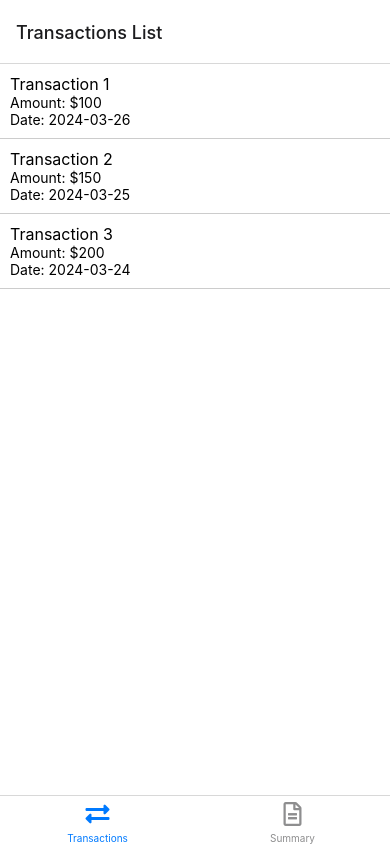
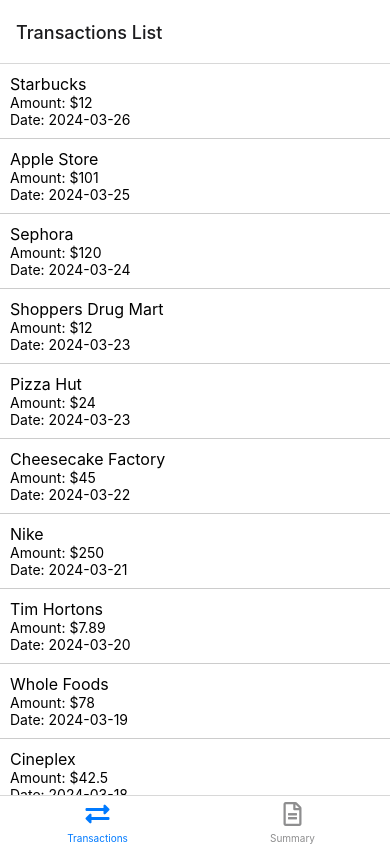
Before and after one commit to vivianebresolin/info-6132-lab-3, a React Native app: screen /Transactions in a window 390 px wide. Built offline with nearby package versions, Linux system fonts and the light colour scheme.

Commit message:
Add mock data for transactions

```diff
--- /dev/null
+++ b/src/data/mockData.js
@@ -0,0 +1,12 @@
+export const transactionsData = [
+  { id: 1, name: 'Starbucks', amount: 12, date: '2024-03-26', location: 'Ottawa, ON' },
+  { id: 2, name: 'Apple Store', amount: 101, date: '2024-03-25', location: 'Toronto, ON' },
+  { id: 3, name: 'Sephora', amount: 120, date: '2024-03-24', location: 'Vancouver, BC' },
+  { id: 4, name: 'Shoppers Drug Mart', amount: 12, date: '2024-03-23', location: 'Montreal, QC' },
+  { id: 5, name: 'Pizza Hut', amount: 24, date: '2024-03-23', location: 'Calgary, AB' },
+  { id: 6, name: 'Cheesecake Factory', amount: 45, date: '2024-03-22', location: 'Edmonton, AB' },
+  { id: 7, name: 'Nike', amount: 250, date: '2024-03-21', location: 'Winnipeg, MB' },
+  { id: 8, name: 'Tim Hortons', amount: 7.89, date: '2024-03-20', location: 'Halifax, NS' },
+  { id: 9, name: 'Whole Foods', amount: 78, date: '2024-03-19', location: 'Victoria, BC' },
+  { id: 10, name: 'Cineplex', amount: 42.50, date: '2024-03-18', location: 'Quebec City, QC' },
+];
--- a/src/screens/Summary/index.js
+++ b/src/screens/Summary/index.js
@@ -1,13 +1,8 @@
 import { Text, View } from "react-native";
+import { transactionsData } from "../../data/mockData";
 import styles from "./styles";
 
 export default function Summary() {
-  const transactionsData = [
-    { id: 1, name: 'Transaction 1', amount: 100 },
-    { id: 2, name: 'Transaction 2', amount: 150 },
-    { id: 3, name: 'Transaction 3', amount: 200 },
-  ];
-
   const totalTransactions = transactionsData.length;
   const totalAmount = transactionsData.reduce((acc, curr) => acc + curr.amount, 0);
   const highestTransaction = transactionsData.reduce((prev, curr) => (prev.amount > curr.amount ? prev : curr));
--- a/src/screens/TransactionsList/index.js
+++ b/src/screens/TransactionsList/index.js
@@ -1,13 +1,8 @@
 import { View, Text, FlatList, TouchableOpacity } from 'react-native';
+import { transactionsData } from '../../data/mockData';
 import styles from "./styles";
 
 export default function TransactionsList({ navigation }) {
-  const transactionsData = [
-    { id: 1, name: 'Transaction 1', amount: 100, date: '2024-03-26' },
-    { id: 2, name: 'Transaction 2', amount: 150, date: '2024-03-25' },
-    { id: 3, name: 'Transaction 3', amount: 200, date: '2024-03-24' },
-  ];
-
   const renderItem = ({ item }) => (
     <TouchableOpacity
       onPress={() => navigation.navigate('Transaction Detail', { transaction: item })}
```
